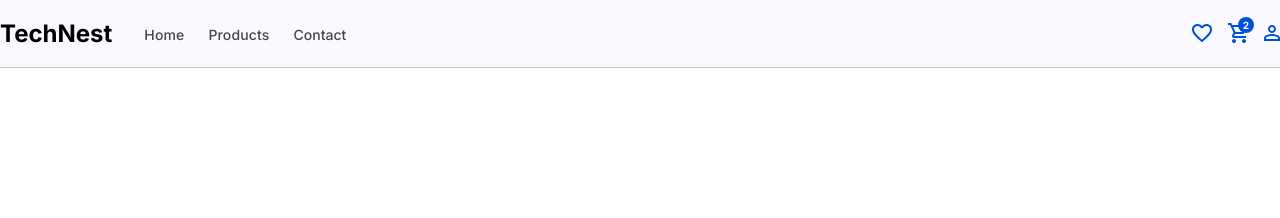
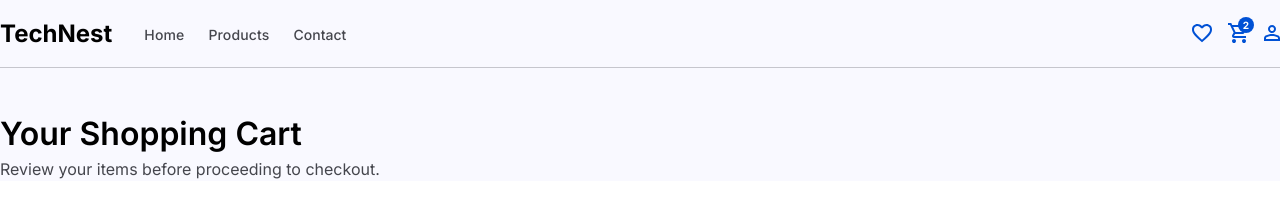
Before and after one commit to shaimamorshed/Tech-Nest, a website: page cart.html in a window 1280 px wide. Drawn offline with Linux system fonts and the light colour scheme.

Commit message:
Add Cart-header-section to cart.html

```diff
--- a/cart.html
+++ b/cart.html
@@ -77,18 +77,18 @@
     </header>
 
 
+    <main class="hidden md:block bg-[#F9F9FF]">
+         <section class="pt-8 lg:pt-11.75">
+            <div class="container flex flex-col gap-1 px-4 md:px-6 lg:px-0">
+               <h1 class="text-2xl lg:text-[32px] font-semibold leading-[38.4px]">Your Shopping Cart</h1>
+
+                <p>Review your items before proceeding to checkout.</p>
+            </div>
 
 
+        </section>
 
-
-
-
-
-
-
-
-
-
+        </main>
 
 
 
```
